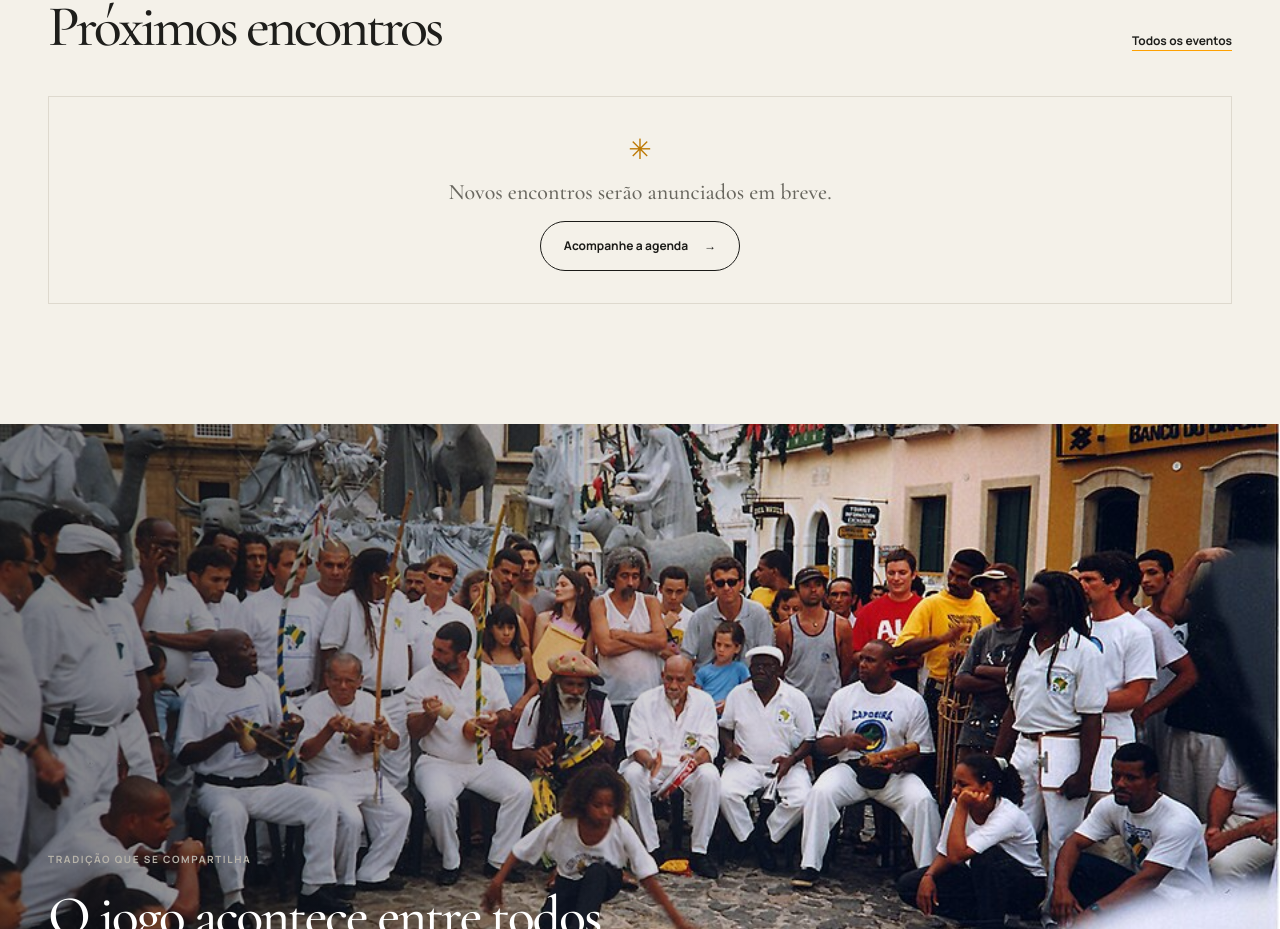
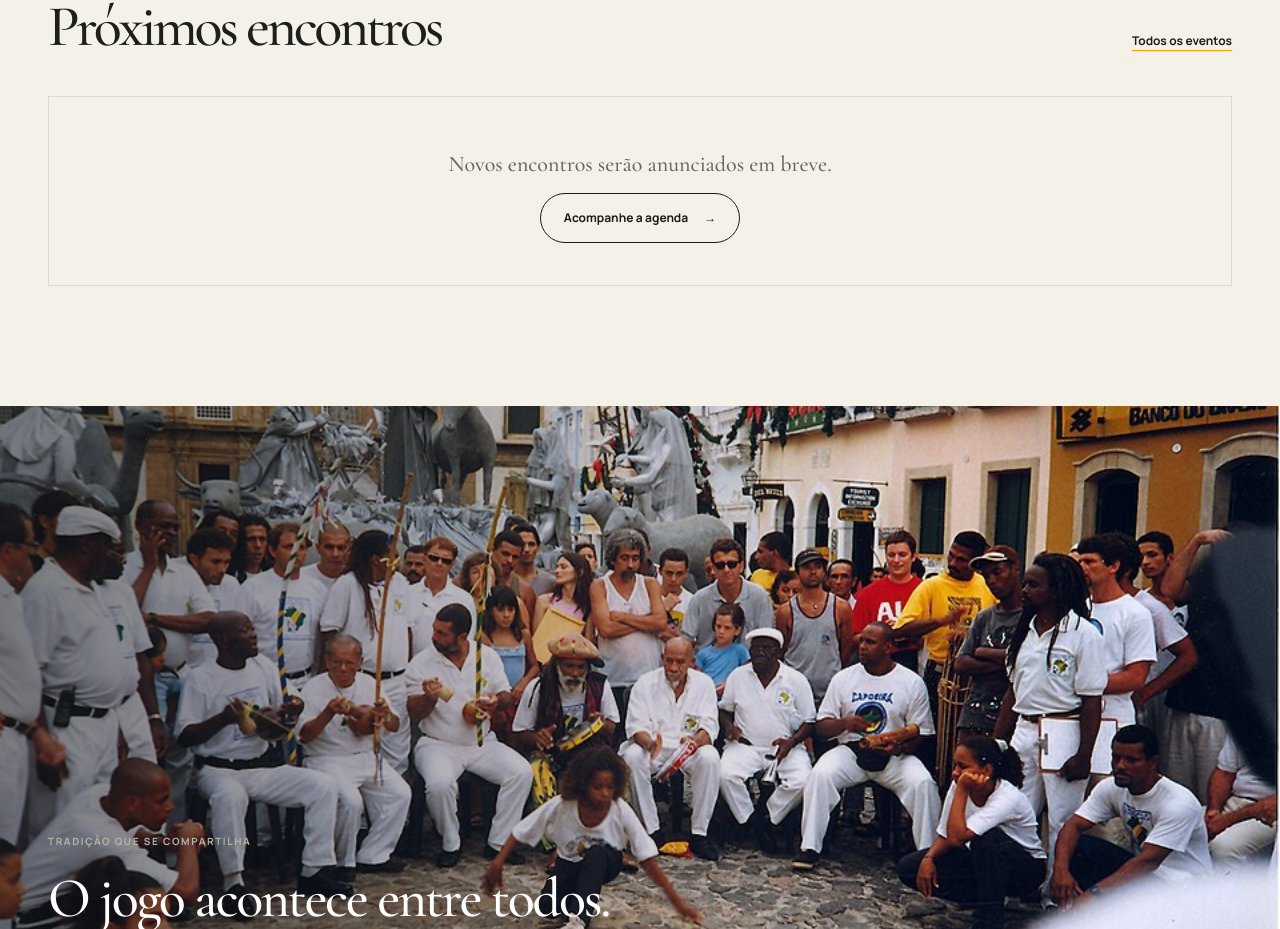
Before and after one commit to LucaMaia/ayo-site, a React (Vite) app: page / in a window 1280 px wide. Shown: the part 1857-2786 px from the top of the page. Built offline with nearby package versions, Linux system fonts and the light colour scheme.

Commit message:
removendo itens desnecessarios

```diff
--- a/src/pages/Contact.tsx
+++ b/src/pages/Contact.tsx
@@ -43,9 +43,6 @@ export default function Contact() {
           )}
         </article>
         <article className="contact-option">
-          <span className="contact-icon" aria-hidden="true">
-            ✳
-          </span>
           <span className="eyebrow">Acompanhe</span>
           <h2>Redes sociais</h2>
           {redes.length > 0 ? (
--- a/src/pages/Events.tsx
+++ b/src/pages/Events.tsx
@@ -26,9 +26,6 @@ export default function Events() {
           </div>
         ) : (
           <div className="events-empty-state">
-            <span className="empty-mark" aria-hidden="true">
-              ✳
-            </span>
             <div>
               <span className="eyebrow">Agenda em movimento</span>
               <h2>Novos encontros em breve.</h2>
--- a/src/pages/Home.tsx
+++ b/src/pages/Home.tsx
@@ -107,9 +107,6 @@ export default function Home() {
             </div>
           ) : (
             <div className="empty-events">
-              <span className="empty-mark" aria-hidden="true">
-                ✳
-              </span>
               <p>Novos encontros serão anunciados em breve.</p>
               <Link className="button button-ghost" to="/eventos">
                 Acompanhe a agenda <span aria-hidden="true">→</span>
```
